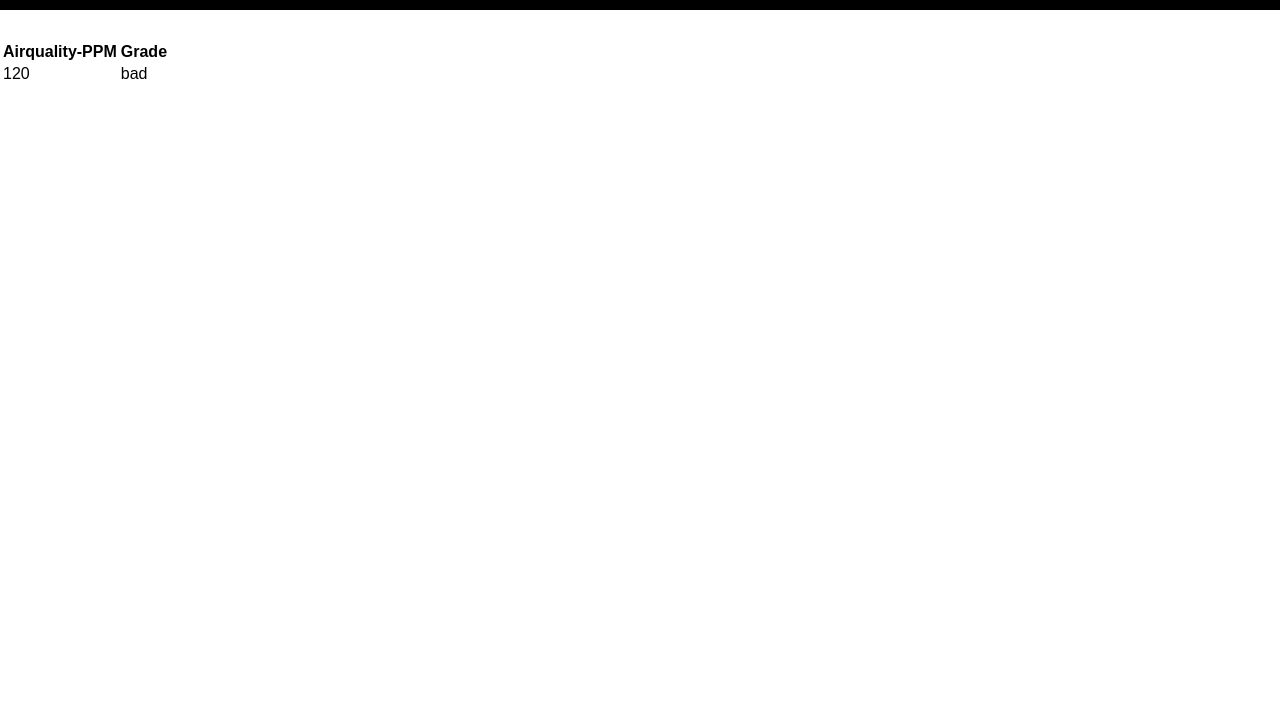
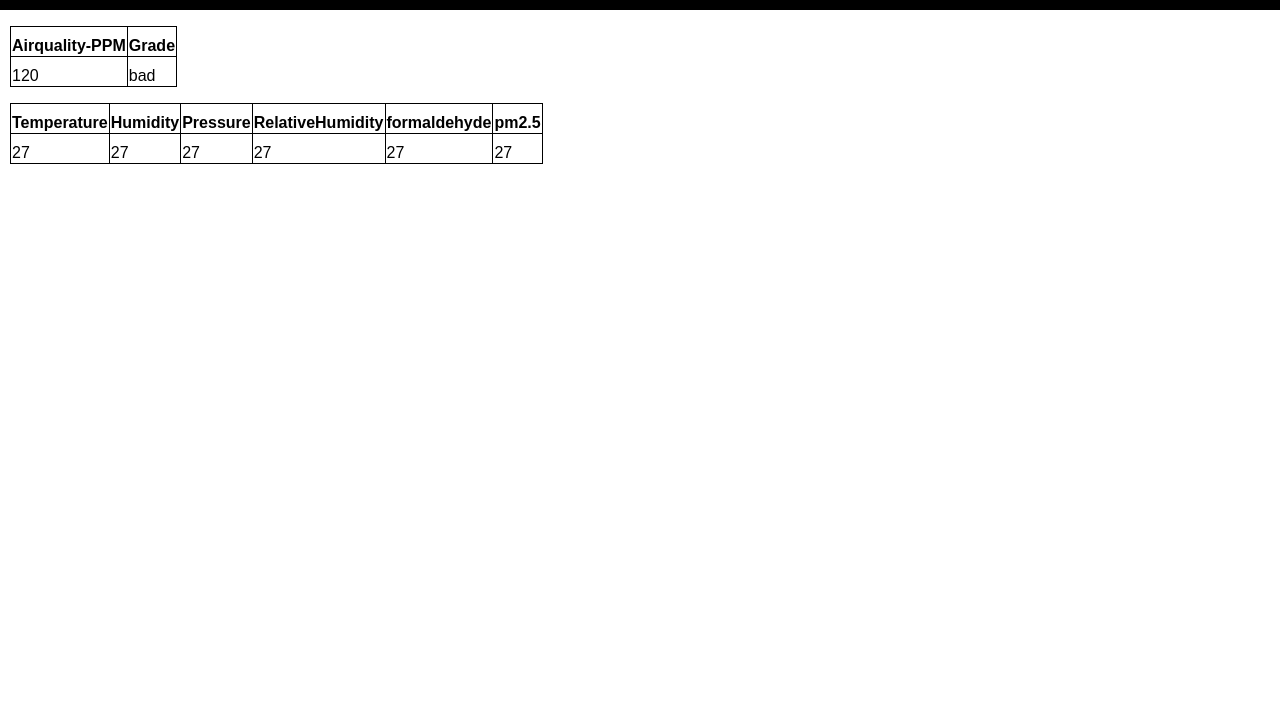
Before and after one commit to k-k-n-vishal/vishal_UI, a plain HTML site: page IoT_UI/index.html in a window 1280 px wide. Shown: the part 78-800 px from the top of the page. Drawn offline with Linux system fonts and the light colour scheme.

Commit message:
80 percent_completed

```diff
--- a/IoT_UI/index.html
+++ b/IoT_UI/index.html
@@ -16,7 +16,8 @@
 
     </div>
 
-    <div class="ppm-display">
+    <p></p>
+
     <table class="table1">
         <tr>
             <th>Airquality-PPM</th>
@@ -27,7 +28,27 @@
             <td id="ppm-grade">bad</td>
         </tr>
     </table>
-    </div>
+
+    <p></p>
+
+    <table class="table_2">
+        <tr>
+            <th>Temperature</th>
+            <th>Humidity</th>
+            <th>Pressure</th>
+            <th>RelativeHumidity</th>
+            <th>formaldehyde</th>
+            <th>pm2.5</th>
+        </tr>
+        <tr>
+            <td>27</td>
+            <td>27</td>
+            <td>27</td>
+            <td>27</td>
+            <td>27</td>
+            <td>27</td>
+        </tr>
+    </table>
 
 </body>
 </html>
--- a/IoT_UI/style.css
+++ b/IoT_UI/style.css
@@ -19,38 +19,41 @@ body{
     padding-top: 30px;
 }
 
-/* table, td, th {
-    border: 1px solid brown;
+
+/* th {
+    text-align: left;
+}
+
+
+
+.table1, td, th{
+    border: 1px solid black;
     padding-top: 10px;
 }
 
-table {
+.table1{
     border-collapse: collapse;
     width: 30%;
+    padding-top: 30px;
 }
 
-th {
-    height: 20px;
-    text-decoration-color: brown;
-}
-
-td{
+.table1.th{
     text-align: center;
 } */
 
-.table1.table {
-    border: 1px solid brown;
+table, th, td {
+    border: 1px solid black;
     border-collapse: collapse;
-    width: 30%;
+    padding-block-start: 10px;
 }
 
-.table1.th {
-    border: 1px solid brown;
-    height: 20px;
-    text-decoration-color: brown;
+
+table.table_2 {
+    margin-left: 10px;
+    margin-right:auto;
 }
 
-.table1.td{
-    border: 1px solid brown;
-    text-align: center;
+table.table1{
+    padding-top: 10px;
+    margin-left: 10px;
 }
```
Lines whose indentation alone changed are shown as unchanged.
